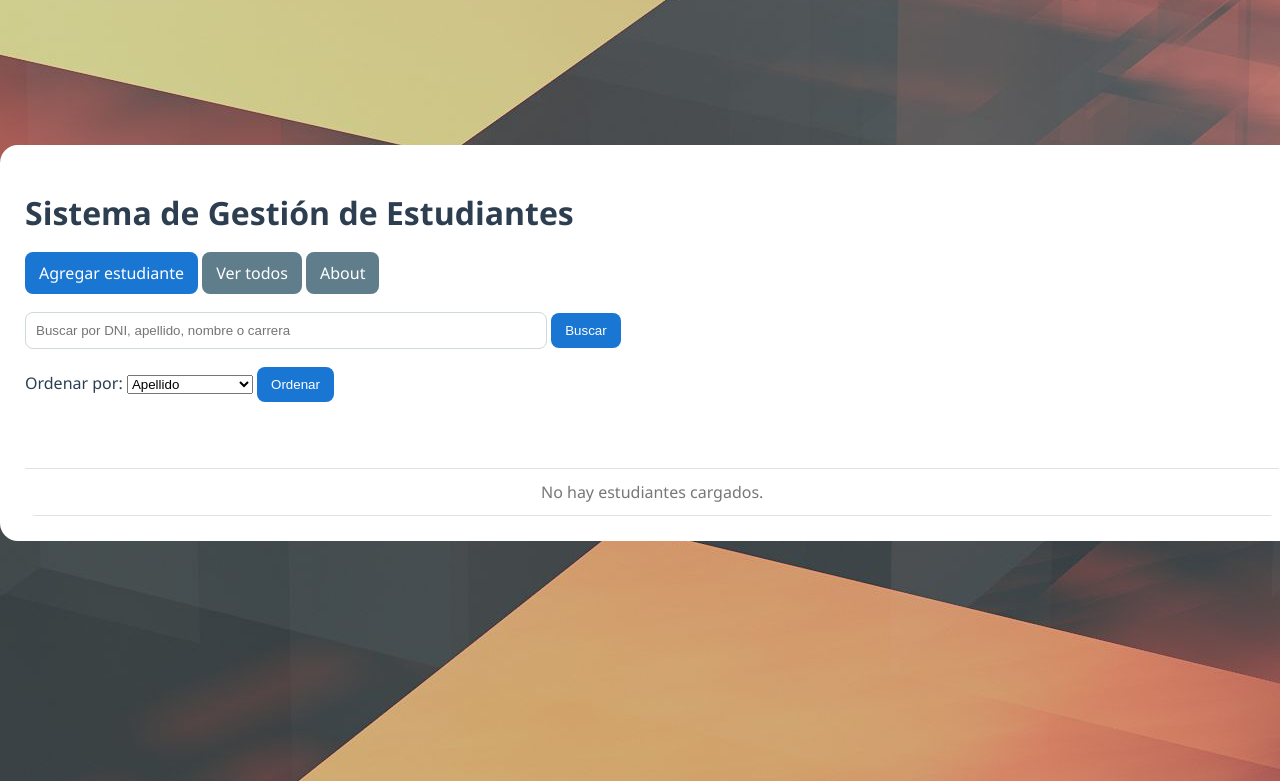
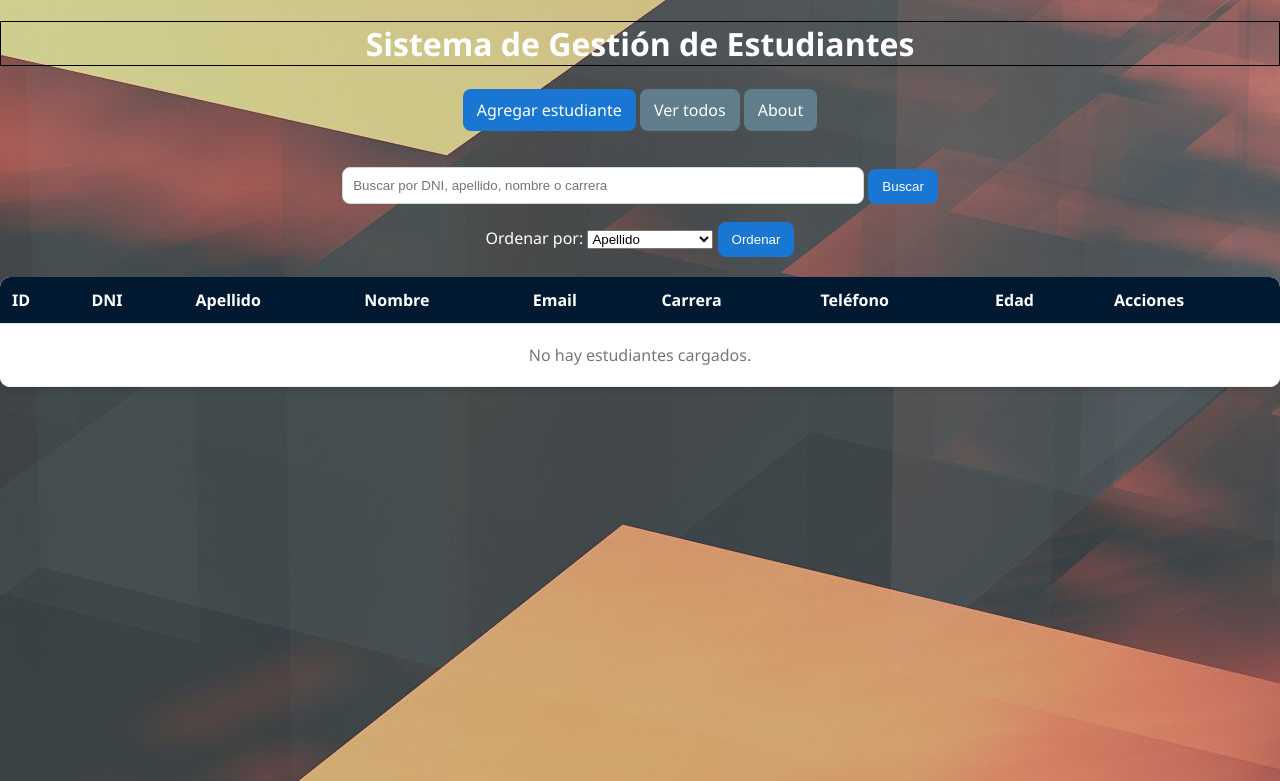
Before and after one commit to Nautilus95/TPintegrador_Guillermo_Gonzalez, a Flask app: page / in a window 1280 px wide. Shown: the top 781 px of the page. Run offline with Flask 3, Linux system fonts and the light colour scheme; data that the repository does not hold is empty; some libraries are stand-ins or nearby versions.

Commit message:
Se cambio el estilo de la tabla

```diff
--- a/static/style.css
+++ b/static/style.css
@@ -9,86 +11,89 @@ body {
     color: #2c3e50;
 }
 
+/* Fondo especial para la página de About */
+body.about-page {
+    background: #0372c2;
+}
+
 .container {
-    width: 98%;
-    max-width: 1400px;
-    margin: 145px auto;
-    padding: 25px;
-    border-radius: 18px;
-    background-color: white;
+    display: flex;
+    justify-content: center;
+    text-align: center;
+    flex-direction: column;
 }
 
 h1 {
     margin-bottom: 5px;
+    color:white;
+    border-style: solid;
+    border-color: black;
+    border-width: 1px;
+
 }
 
-.subtitle {
-    color: #90a4ae;
-    margin-top: 0;
-}
 
+/* ==========================================================================
+   2. BOTONES Y ACCIONES
+   ========================================================================== */
 .actions, .search {
     margin: 18px 0;
 }
 
-.btn, button {
+.btn, button, .edit, .delete {
     transition: 0.3s;
     display: inline-block;
-    background: #1976d2;
-    color: white;
     padding: 10px 14px;
     border: none;
     border-radius: 8px;
     text-decoration: none;
     cursor: pointer;
+    font-weight: 500;
+    vertical-align: middle;
 }
 
-.btn:hover,
-button:hover {
+/* Botón Principal (Azul) */
+.btn, button {
+    background: #1976d2;
+    color: white;
+}
+
+.btn:hover, button:hover {
     background: #1565c0;
     transform: translateY(-2px);
 }
 
+/* Botón Secundario (Gris) */
 .secondary {
     background: #607d8b;
 }
 
-.search input {
-    width: 500px;
-    padding: 10px;
-    border: 1px solid #cfd8dc;
-    border-radius: 8px;
+.secondary:hover {
+    background: #455a64;
 }
 
-table {
-    width: 100%;
-    border-collapse: collapse;
-    margin-top: 20px;
-    border-radius: 10px;
-    overflow: hidden;
+/* Botón Editar (Azul Oscuro) */
+.edit {
+    padding: 7px 17px;
+    background-color: #1565c0;
+    color: #ffffff;
 }
 
-th, td {
-    padding: 12px;
-    border-bottom: 1px solid #dce3e8;
-    text-align: left;
+.edit:hover {
+    background-color: #0d47a1;
+    transform: translateY(-2px);
 }
 
-th {
-    background: white;
-    color: white;
+/* Botón Eliminar (Rojo) */
+.delete {
+    padding: 7px 17px;
+    background-color: #c62828;
+    color: #ffffff;
 }
 
-tr:hover {
-   background: #e8f0f7;
-}
-
-tr:nth-child(even) {
-    background: #fcfcfc;
-}
-
-tr {
-    transition: 0.2s;
+.delete:hover {
+    background-color: #b71c1c;
+    transform: translateY(-2px);
 }
 
 .link {
@@ -123,7 +121,9 @@ tr {
     margin-top: 12px;
     font-weight: bold;
 }
-
+.order{
+    color:white;
+}
 .form-card input {
     width: 100%;
     padding: 10px;
@@ -143,6 +142,59 @@ tr {
     margin-top: 18px;
 }
 
+/* ==========================================================================
+   4. TABLA DE ESTUDIANTES (DISEÑO UNIFORME)
+   ========================================================================== */
+table {
+    width: 100%;
+    border-collapse: collapse;
+    margin-top: 20px;
+    border-radius: 10px;
+    overflow: hidden;
+    background-color: white; /* Base blanca sólida para toda la tabla */
+    box-shadow: 0 4px 6px rgba(0, 0, 0, 0.1);
+}
+
+th {
+    background: #011a32; /* Encabezado azul a juego con los botones */
+    color: white;
+    padding: 12px;
+    border-bottom: 1px solid #dce3e8;
+    text-align: left;
+}
+
+tr {
+    transition: 0.2s;
+    background-color: white; /* Forzamos a que todas las filas sean blancas */
+}
+
+td {
+    padding: 12px;
+    border-bottom: 1px solid #eee;
+    background-color: transparent !important; /* Evita que las celdas se pinten solas */
+}
+
+/* Efecto Hover: Pinta la FILA COMPLETA de forma ordenada */
+tr:hover td {
+    background-color: #f5f5f5 !important; /* Gris muy suave y limpio */
+    color: #2c3e50; /* Mantiene el texto oscuro legible */
+}
+
+/* Protege el encabezado para que no cambie de color con el mouse */
+thead tr:hover {
+    background-color: #1976d2 !important;
+    color: white;
+}
+
+.empty {
+    text-align: center;
+    color: #777;
+    padding: 20px;
+}
+
+/* ==========================================================================
+   5. ALERTAS Y MENSAJES
+   ========================================================================== */
 .alert {
     padding: 12px;
     margin-bottom: 15px;
@@ -159,15 +211,10 @@ tr {
     color: #c62828;
 }
 
-.empty {
-    text-align: center;
-    color: #777;
-}
-
-/* ----Responsive---- */
-
+/* ==========================================================================
+   6. RESPONSIVE (PANTALLAS MÓVILES)
+   ========================================================================== */
 @media (max-width: 768px) {
-
     .container {
         width: 95%;
         padding: 15px;
--- a/templates/index.html
+++ b/templates/index.html
@@ -17,7 +17,7 @@
 </form>
 <!-- Comentario --->
 <form method="GET" action="{{ url_for('index') }}">
-    <label>Ordenar por:</label>
+    <label class="order">Ordenar por:</label>
     <select name="orden">
         <option value="apellido">Apellido</option>
         <option value="carrera">Carrera</option>
```
Also changed, not shown: other parts of static/style.css (+16 -52 lines).
